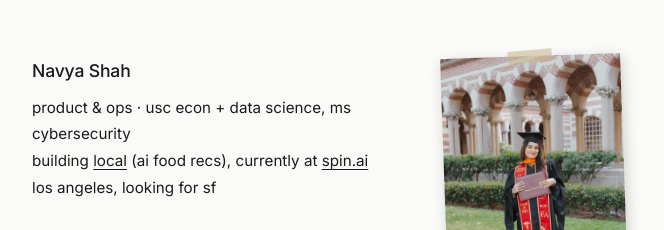
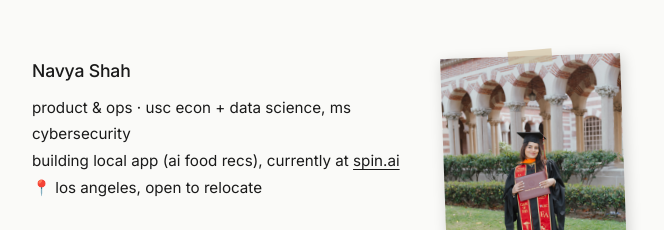
Before and after one commit to navyashah/personal-website, a website: page index.html in a window 1280 px wide. Shown: the top 230 px of the page, without its empty margins (312-976 px from the left). Drawn offline with Linux system fonts and the light colour scheme.

Commit message:
feat: word-level hover trail, IN PROGRESS tooltip, bio/research edits
- About page: each word individually hoverable with trailing fade effect (fast in, slow 0.9s out)
- Index + projects: "local app" replaced with IN PROGRESS pill tooltip on hover
- Bio updated: 📍 location, open to relocate
- Research: removed course codes from titles, cleaned up descriptions

Co-Authored-By: Claude Sonnet 4.6 <noreply@anthropic.com>

```diff
--- a/index.html
+++ b/index.html
@@ -28,8 +28,8 @@
 
     <div class="bio-block">
       <p>product &amp; ops · usc econ + data science, ms cybersecurity</p>
-      <p>building <a href="https://github.com/navyashah" target="_blank" rel="noopener">local</a> (ai food recs), currently at <a href="https://spin.ai" target="_blank" rel="noopener">spin.ai</a></p>
-      <p>los angeles, looking for sf</p>
+      <p>building <span class="in-progress-wrap">local app</span> (ai food recs), currently at <a href="https://spin.ai" target="_blank" rel="noopener">spin.ai</a></p>
+      <p>📍 los angeles, open to relocate</p>
     </div>
 
     <nav class="home-nav">
--- a/style.css
+++ b/style.css
@@ -141,11 +141,49 @@ main::after {
 .prose p {
   font-size: 0.95rem;
   margin-bottom: 1.25rem;
-  transition: color 0.15s ease;
 }
 
-.prose p:hover {
+.word {
+  transition: color 0.9s ease;
+}
+
+.word:hover {
   color: #C4622D;
+  cursor: default;
+  transition: color 0.05s ease;
+}
+
+/* --- In Progress tooltip --- */
+
+.in-progress-wrap {
+  position: relative;
+  display: inline-block;
+  cursor: default;
+}
+
+.in-progress-wrap::after {
+  content: '⏱  IN PROGRESS...';
+  position: absolute;
+  bottom: calc(100% + 10px);
+  left: 50%;
+  transform: translateX(-50%) scale(0.96);
+  background: #1A1A1A;
+  color: #FAFAF8;
+  padding: 9px 18px;
+  border-radius: 100px;
+  font-family: 'JetBrains Mono', monospace;
+  font-size: 0.72rem;
+  letter-spacing: 0.08em;
+  white-space: nowrap;
+  opacity: 0;
+  pointer-events: none;
+  transition: opacity 0.15s ease, transform 0.15s ease;
+  z-index: 10;
+}
+
+.in-progress-wrap:hover::after {
+  opacity: 1;
+  transform: translateX(-50%) scale(1);
 }
 
 /* --- Contact --- */
```
Also changed, not shown: about.html (+7 -0 lines), projects.html (+1 -1 lines), research.html (+6 -6 lines), resume.html (+1 -1 lines).
